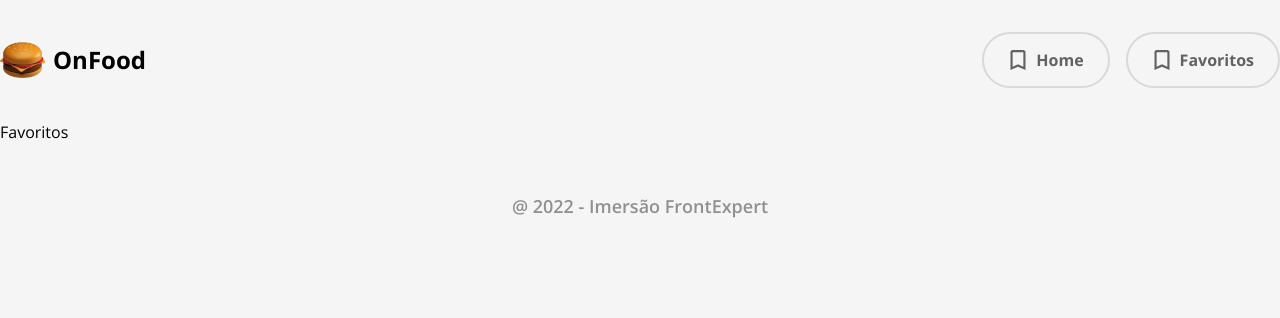
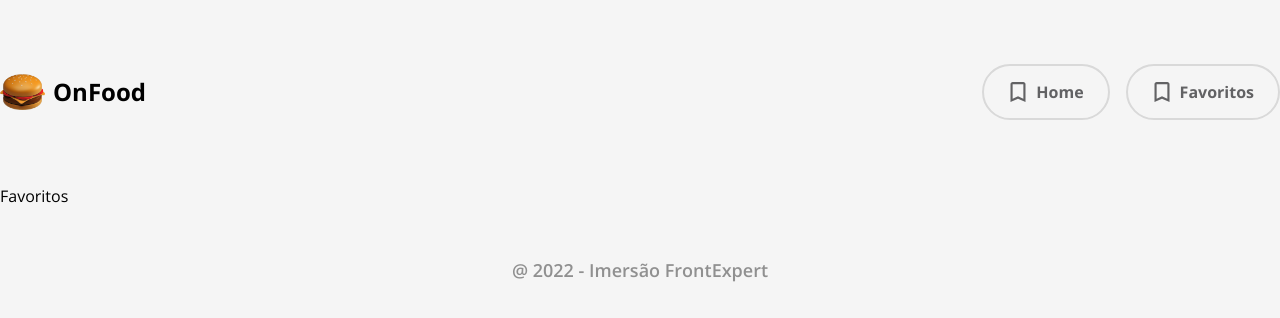
Before and after one commit to dcs-academy/front-expert-imersao, a Next.js app in the folder front-on-food/: page /favoritos in a window 1280 px wide. Shown: the top 318 px of the page. Built offline with nearby package versions, Linux system fonts and the light colour scheme.

Commit message:
feat: atualizado espaçamento do header

```diff
--- a/front-on-food/components/header/header.module.css
+++ b/front-on-food/components/header/header.module.css
@@ -1,6 +1,6 @@
 .nav {
   @apply flex items-center justify-between;
-  @apply max-w-7xl mx-auto py-8;
+  @apply max-w-7xl mx-auto py-16;
 }
 
 .nav ul {
```
